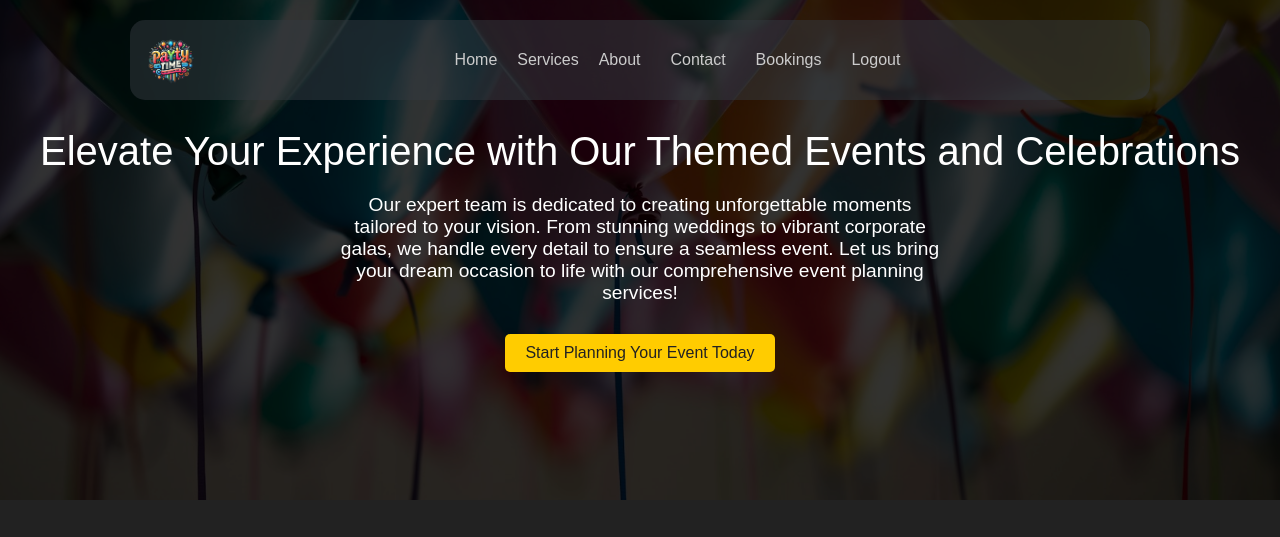
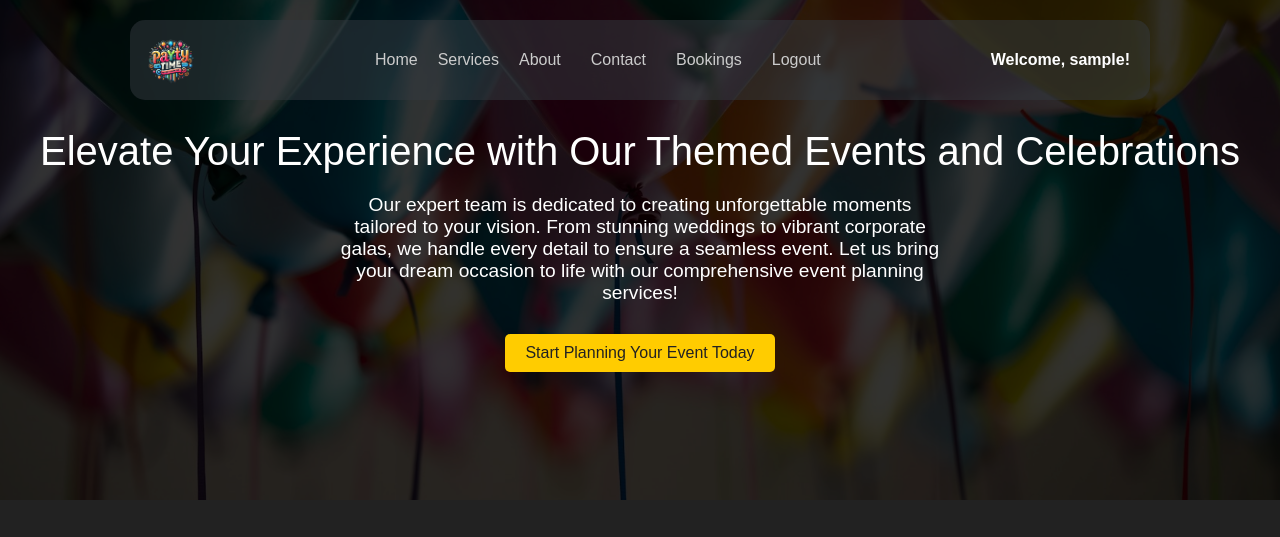
Before and after one commit to AlyanAkram/Party-Time-Event-Planning-Website, a PHP site: page /index.php in a window 1280 px wide. Shown: the top 537 px of the page. Run offline with PHP 8.4, Linux system fonts and the light colour scheme; the visitor is signed in with stand-in values (Sample User, id 1).

Commit message:
added username to header

```diff
--- a/header.css
+++ b/header.css
@@ -1,4 +1,12 @@
-/* header.css */
+/* New style for username display */
+.username-display {
+  margin-left: auto; /* Pushes it to the right */
+  color: #ffffff;
+  font-weight: bold;
+  padding: 10px;
+  white-space: nowrap; /* Prevents wrapping */
+}
+
 .header {
   display: flex;
   align-items: center;
--- a/header.php
+++ b/header.php
@@ -36,12 +36,20 @@
                 <?php endif; ?>
             </div>
         </div>
+
+        <!-- Display username on the right side -->
+        <?php if (isset($_SESSION['username'])): ?>
+            <div class="username-display">
+                <span>Welcome, <?php echo htmlspecialchars($_SESSION['username']); ?>!</span>
+            </div>
+        <?php endif; ?>
     </nav>
 
     <!-- Hamburger button -->
     <button class="hamburger" onclick="toggleNav()">☰</button>
 </header>
 
+
 <script>
 function toggleNav() {
     document.querySelector('.nav-links').classList.toggle('active');
```
